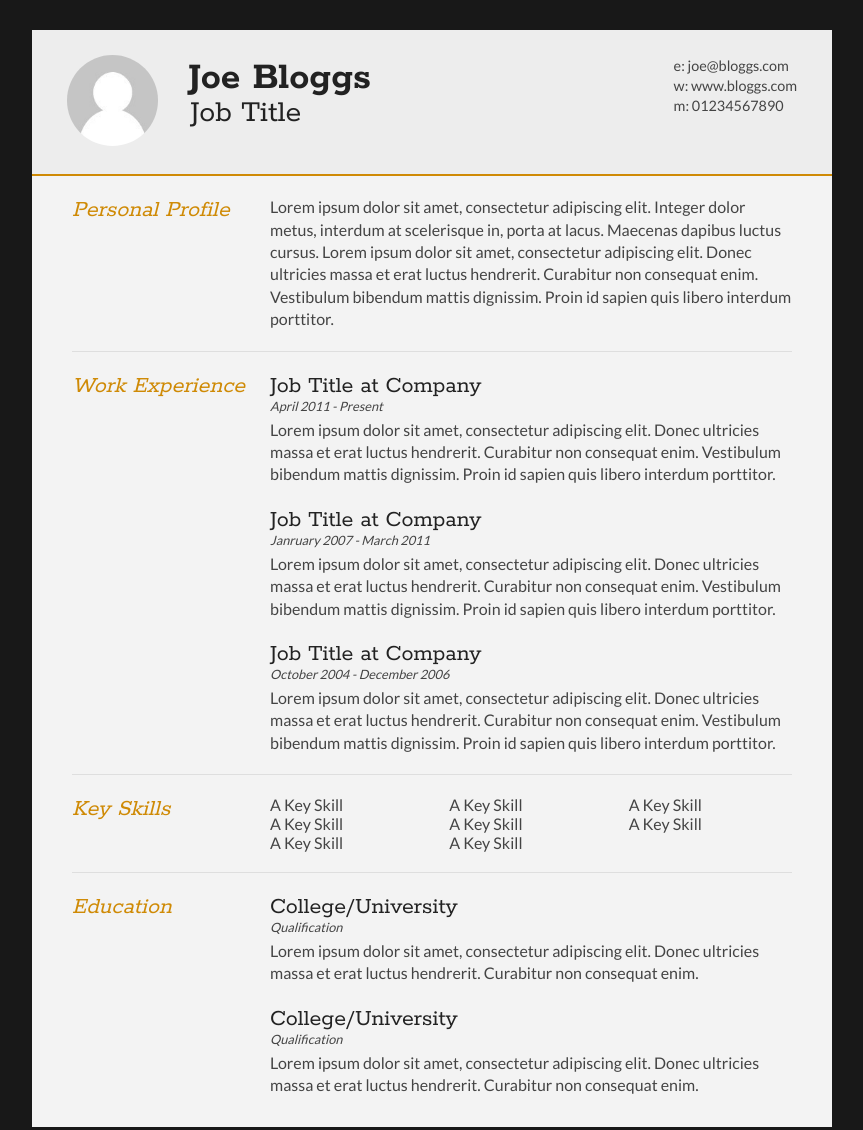
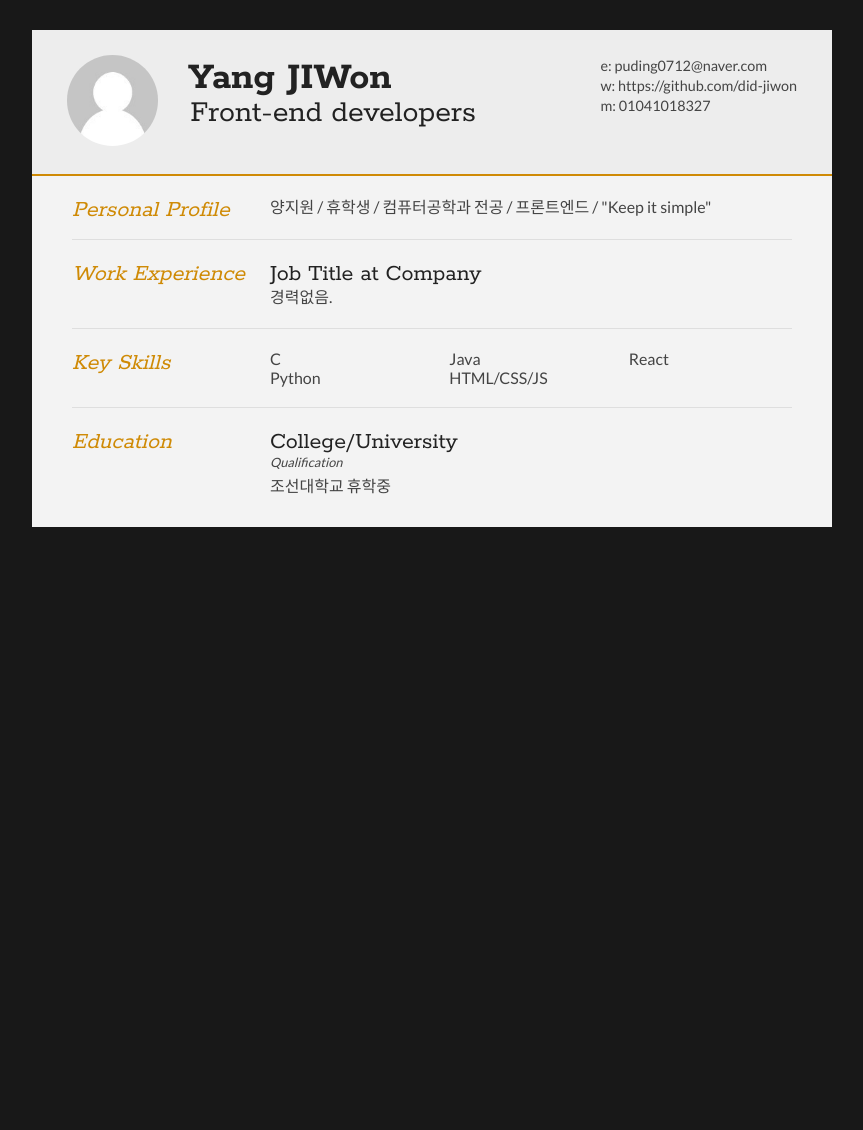
Before and after one commit to did-jiwon/did-jiwon.github.io, a plain HTML site: page index.html in a window 1280 px wide. Shown: the whole page, without its empty margins (208-1071 px from the left). After the commit the page ends 800 px from the top, so only its background shows below. Drawn offline with Linux system fonts and the light colour scheme.

Commit message:
이력서수정

```diff
--- a/index.html
+++ b/index.html
@@ -1,7 +1,7 @@
 <!DOCTYPE html>
 <html>
 <head>
-<title>Joe Bloggs - Curriculum Vitae</title>
+<title>YangJiWon's resume</title>
 
 <meta name="viewport" content="width=device-width"/>
 <meta name="description" content="The Curriculum Vitae of Joe Bloggs."/>
@@ -22,15 +22,15 @@
 		</div>
 
 		<div id="name">
-			<h1 class="quickFade delayTwo">Joe Bloggs</h1>
-			<h2 class="quickFade delayThree">Job Title</h2>
+			<h1 class="quickFade delayTwo">Yang JIWon</h1>
+			<h2 class="quickFade delayThree">Front-end developers</h2>
 		</div>
 
 		<div id="contactDetails" class="quickFade delayFour">
 			<ul>
-				<li>e: <a href="mailto:joe@bloggs.com" target="_blank">joe@bloggs.com</a></li>
-				<li>w: <a href="http://www.bloggs.com">www.bloggs.com</a></li>
-				<li>m: 01234567890</li>
+				<li>e: <a href="mailto:puding0712@naver.com" target="_blank">puding0712@naver.com</a></li>
+				<li>w: <a href="https://github.com/did-jiwon">https://github.com/did-jiwon</a></li>
+				<li>m: 01041018327</li>
 			</ul>
 		</div>
 		<div class="clear"></div>
@@ -44,7 +44,7 @@
 				</div>
 
 				<div class="sectionContent">
-					<p>Lorem ipsum dolor sit amet, consectetur adipiscing elit. Integer dolor metus, interdum at scelerisque in, porta at lacus. Maecenas dapibus luctus cursus. Lorem ipsum dolor sit amet, consectetur adipiscing elit. Donec ultricies massa et erat luctus hendrerit. Curabitur non consequat enim. Vestibulum bibendum mattis dignissim. Proin id sapien quis libero interdum porttitor.</p>
+					<p>양지원 / 휴학생 / 컴퓨터공학과 전공 / 프론트엔드 / "Keep it simple"</p>
 				</div>
 			</article>
 			<div class="clear"></div>
@@ -59,20 +59,8 @@
 			<div class="sectionContent">
 				<article>
 					<h2>Job Title at Company</h2>
-					<p class="subDetails">April 2011 - Present</p>
-					<p>Lorem ipsum dolor sit amet, consectetur adipiscing elit. Donec ultricies massa et erat luctus hendrerit. Curabitur non consequat enim. Vestibulum bibendum mattis dignissim. Proin id sapien quis libero interdum porttitor.</p>
-				</article>
-
-				<article>
-					<h2>Job Title at Company</h2>
-					<p class="subDetails">Janruary 2007 - March 2011</p>
-					<p>Lorem ipsum dolor sit amet, consectetur adipiscing elit. Donec ultricies massa et erat luctus hendrerit. Curabitur non consequat enim. Vestibulum bibendum mattis dignissim. Proin id sapien quis libero interdum porttitor.</p>
-				</article>
-
-				<article>
-					<h2>Job Title at Company</h2>
-					<p class="subDetails">October 2004 - December 2006</p>
-					<p>Lorem ipsum dolor sit amet, consectetur adipiscing elit. Donec ultricies massa et erat luctus hendrerit. Curabitur non consequat enim. Vestibulum bibendum mattis dignissim. Proin id sapien quis libero interdum porttitor.</p>
+					<!-- <p class="subDetails">April 2011 - Present</p> -->
+					<p>경력없음.</p>
 				</article>
 			</div>
 			<div class="clear"></div>
@@ -86,14 +74,11 @@
 
 			<div class="sectionContent">
 				<ul class="keySkills">
-					<li>A Key Skill</li>
-					<li>A Key Skill</li>
-					<li>A Key Skill</li>
-					<li>A Key Skill</li>
-					<li>A Key Skill</li>
-					<li>A Key Skill</li>
-					<li>A Key Skill</li>
-					<li>A Key Skill</li>
+					<li>C</li>
+					<li>Python</li>
+					<li>Java</li>
+					<li>HTML/CSS/JS</li>
+					<li>React</li>
 				</ul>
 			</div>
 			<div class="clear"></div>
@@ -109,13 +94,7 @@
 				<article>
 					<h2>College/University</h2>
 					<p class="subDetails">Qualification</p>
-					<p>Lorem ipsum dolor sit amet, consectetur adipiscing elit. Donec ultricies massa et erat luctus hendrerit. Curabitur non consequat enim.</p>
-				</article>
-
-				<article>
-					<h2>College/University</h2>
-					<p class="subDetails">Qualification</p>
-					<p>Lorem ipsum dolor sit amet, consectetur adipiscing elit. Donec ultricies massa et erat luctus hendrerit. Curabitur non consequat enim.</p>
+					<p>조선대학교 휴학중</p>
 				</article>
 			</div>
 			<div class="clear"></div>
```
